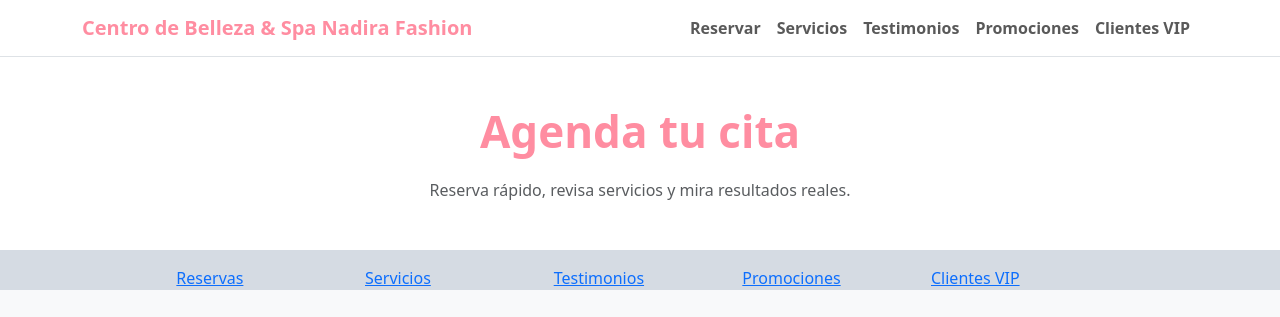
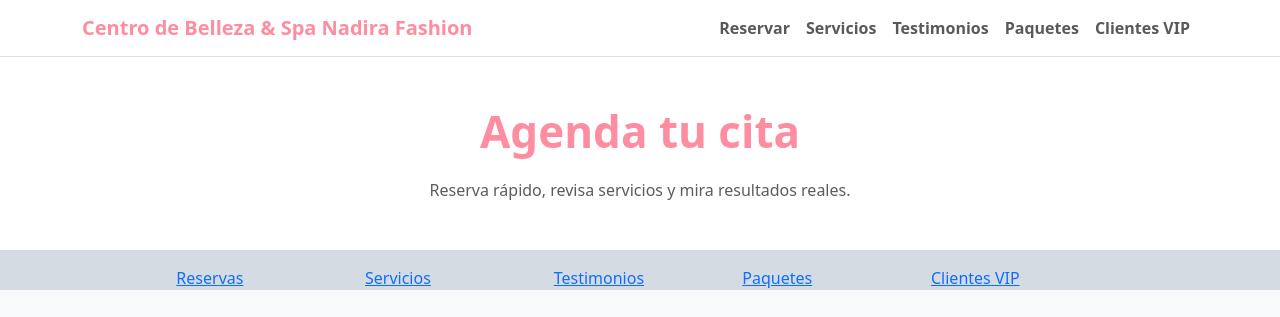
Before and after one commit to JoelkyVargas/salon-nadira, a Django app: page / in a window 1280 px wide. Shown: the top 317 px of the page. Run offline with Django 4.2, Linux system fonts and the light colour scheme; tables that the repository leaves empty hold one stand-in row (values such as "Sample post"); grey boxes marked "Sample" are stand-in pictures.

Commit message:
Actualiza promociones

```diff
--- a/citas/templates/citas/home.html
+++ b/citas/templates/citas/home.html
@@ -36,7 +36,7 @@
           <a class="nav-link section-link" href="#" data-section="testimonios">Testimonios</a>
         </li>
         <li class="nav-item">
-          <a class="nav-link section-link" href="#" data-section="promociones">Promociones</a>
+          <a class="nav-link section-link" href="#" data-section="Paquetes">Paquetes</a>
         </li>
         <li class="nav-item">
           <a class="nav-link section-link" href="#" data-section="vip">Clientes VIP</a>
@@ -85,8 +85,8 @@
         </div>
 
         <div class="col-6 col-md-4 col-lg-2">
-          <a href="#" class="hero-menu-card text-center section-link" data-section="promociones">
-            <span class="hero-menu-title">Promociones</span>
+          <a href="#" class="hero-menu-card text-center section-link" data-section="paquetes">
+            <span class="hero-menu-title">Paquetes</span>
           </a>
         </div>
 
@@ -133,11 +133,6 @@
           <div class="mb-3">
             <label class="form-label">Hora</label>
             {{ form.time }}
-            <datalist id="available_times">
-              {% for t in available_times %}
-                <option value="{{ t }}"></option>
-              {% endfor %}
-            </datalist>
           </div>
           <div class="d-grid">
             <button class="btn btn-primary" type="submit">Confirmar Reserva</button>
@@ -161,7 +156,6 @@
           {% if s.description %}
             <p class="text-muted mb-2">{{ s.description }}</p>
           {% endif %}
-          {# Se puede ocultar duración aquí si ya no la querés mostrar #}
         </div>
       </div>
     {% empty %}
@@ -211,11 +205,11 @@
   </div>
 </section>
 
-<!-- PROMOCIONES (oculta inicialmente) -->
-<section id="promociones"
-         data-section="promociones"
+<!-- PAQUETES (oculta inicialmente) -->
+<section id="paquetes"
+         data-section="paquetes"
          class="container py-5 toggle-section d-none">
-  <h2 class="mb-3" style="color:#ff8da1;font-weight:800;">Promociones</h2>
+  <h2 class="mb-3" style="color:#ff8da1;font-weight:800;">Paquetes</h2>
 
   {% if promotions %}
     <div class="row g-4">
@@ -242,7 +236,7 @@
     </div>
   {% else %}
     <p class="text-muted">
-      Muy pronto verás aquí las mejores promociones de Nadira Fashion ✨
+      Muy pronto verás aquí los mejores paquetes de Nadira Fashion ✨
     </p>
   {% endif %}
 </section>
@@ -268,7 +262,7 @@
             {% endfor %}
           </div>
           <div class="d-grid">
-            <button class="btn btn-primary" type="submit">Ver promociones VIP</button>
+            <button class="btn btn-primary" type="submit">Ver paquetes VIP</button>
           </div>
         </form>
       </div>
@@ -307,7 +301,7 @@
         </div>
       {% elif vip_message %}
         <p class="text-muted">
-          No hay promociones VIP activas en este momento, pero pronto tendremos sorpresas para ti 💖.
+          No hay paquetes VIP activos en este momento, pero pronto tendremos sorpresas para ti 💖.
         </p>
       {% endif %}
     </div>
@@ -320,7 +314,7 @@
 
 <script src="https://cdn.jsdelivr.net/npm/bootstrap@5.3.0/dist/js/bootstrap.bundle.min.js"></script>
 
-<!-- JS para mostrar/ocultar secciones según clic -->
+<!-- JS para mostrar/ocultar secciones y actualizar horarios disponibles -->
 <script>
   document.addEventListener("DOMContentLoaded", function () {
     const sections = document.querySelectorAll(".toggle-section");
@@ -337,6 +331,7 @@
       });
     }
 
+    // Navegación por los 5 rectángulos y el menú
     triggers.forEach(function (el) {
       el.addEventListener("click", function (e) {
         e.preventDefault();
@@ -347,8 +342,74 @@
       });
     });
 
-    // Si querés que alguna se muestre por defecto al cargar:
-    // showSection("reservar");
+    // Mostrar sección inicial según lo que venga del servidor (reservar / vip / vacío)
+    const initialSection = "{{ initial_section|default:'' }}";
+    if (initialSection) {
+      showSection(initialSection);
+    }
+
+    // ---------- Lógica para actualizar horarios disponibles ----------
+    const dateInput = document.getElementById("id_date");
+    const serviceSelect = document.getElementById("id_service");
+    const timeSelect = document.getElementById("time-select");
+
+    function resetTimeSelect(message) {
+      if (!timeSelect) return;
+      timeSelect.innerHTML = "";
+      const opt = document.createElement("option");
+      opt.value = "";
+      opt.textContent = message;
+      timeSelect.appendChild(opt);
+    }
+
+    function updateTimes() {
+      if (!dateInput || !serviceSelect || !timeSelect) return;
+
+      const dateVal = dateInput.value;
+      const serviceVal = serviceSelect.value;
+
+      if (!dateVal || !serviceVal) {
+        resetTimeSelect("— Selecciona servicio y fecha —");
+        return;
+      }
+
+      const url = `/api/available-times/?date=${encodeURIComponent(dateVal)}&service=${encodeURIComponent(serviceVal)}`;
+
+      fetch(url)
+        .then(response => response.json())
+        .then(data => {
+          const times = data.times || [];
+          timeSelect.innerHTML = "";
+
+          if (!times.length) {
+            resetTimeSelect("— No hay horarios disponibles —");
+            return;
+          }
+
+          const placeholder = document.createElement("option");
+          placeholder.value = "";
+          placeholder.textContent = "— Elegí un horario —";
+          timeSelect.appendChild(placeholder);
+
+          times.forEach(function (t) {
+            const opt = document.createElement("option");
+            opt.value = t;
+            opt.textContent = t;
+            timeSelect.appendChild(opt);
+          });
+        })
+        .catch(err => {
+          console.error("Error obteniendo horarios:", err);
+          resetTimeSelect("— Error cargando horarios —");
+        });
+    }
+
+    if (dateInput) {
+      dateInput.addEventListener("change", updateTimes);
+    }
+    if (serviceSelect) {
+      serviceSelect.addEventListener("change", updateTimes);
+    }
   });
 </script>
 
--- a/citas/views.py
+++ b/citas/views.py
@@ -243,25 +243,27 @@ def home(request):
     success = None
     vip_promotions = None
     vip_message = None
-
-    # Por defecto (GET o cualquier cosa que no sea formulario VIP):
+    initial_section = ""   # para que el front sepa qué sección mostrar al cargar
     available_times = None
 
+    # ====== POST del formulario VIP (tiene campo 'code') ======
     if request.method == "POST" and "code" in request.POST:
-        # ====== POST del formulario de CÓDIGO VIP ======
         vip_form = VipAccessForm(request.POST)
-        form = AppointmentForm()  # Form vacío para no mezclar POST
+        form = AppointmentForm()  # form de reserva limpio (para no procesar doble POST)
+        initial_section = "vip"
+
         if vip_form.is_valid():
             vip = getattr(vip_form, "vip_instance", None)
             if vip:
                 vip_promotions = Promotion.objects.filter(active=True, is_vip_only=True)
                 nombre = vip.client_name or "clienta VIP"
-                vip_message = f"Bienvenida, {nombre}. Estas son tus promociones exclusivas ✨"
+                vip_message = f"Bienvenida, {nombre}. Estos son tus paquetes exclusivos ✨"
+
     else:
         # ====== GET normal o POST de reserva de cita ======
-        # Compatibilidad server-side para re-render con selección previa
         selected_date = request.POST.get('date') if request.method == "POST" else None
         selected_service_id = request.POST.get("service") if request.method == "POST" else None
+
         service_duration = None
         if selected_service_id:
             svc = Service.objects.filter(id=selected_service_id).only("duration_minutes").first()
@@ -279,7 +281,11 @@ def home(request):
                 send_booking_notifications(ap)
             except Exception as e:
                 print("WHATSAPP send error:", e)
-            form = AppointmentForm()  # limpiamos
+            form = AppointmentForm()
+            initial_section = "reservar"
+        elif request.method == "POST":
+            # Hubo errores en el form de reserva -> seguimos mostrando la sección de reservas
+            initial_section = "reservar"
 
     services = Service.objects.filter(active=True).order_by("name")
     testimonios = (
@@ -308,5 +314,6 @@ def home(request):
             "vip_form": vip_form,
             "vip_promotions": vip_promotions,
             "vip_message": vip_message,
+            "initial_section": initial_section,
         },
     )
```
Also changed, not shown: 1 other file.
